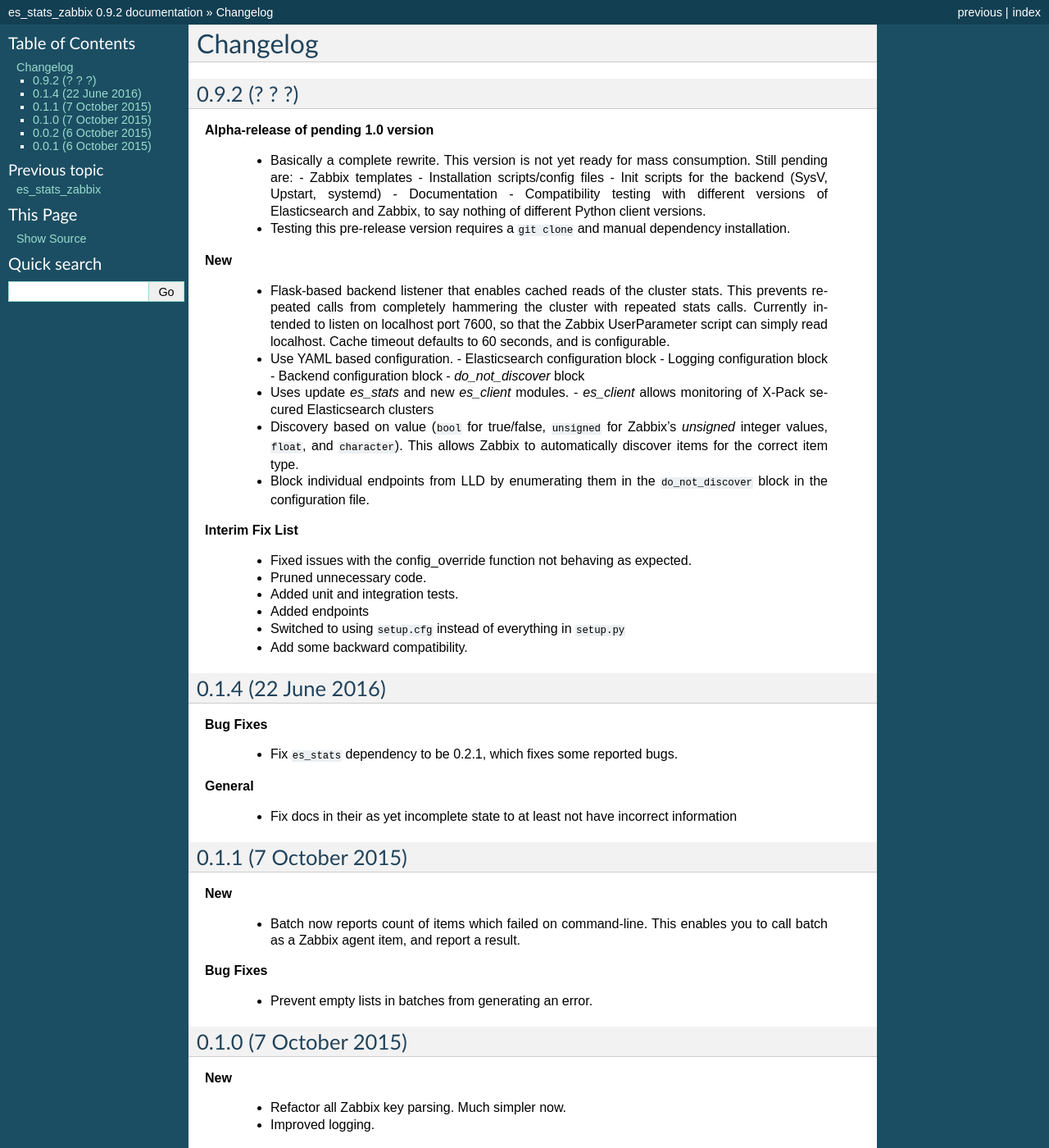
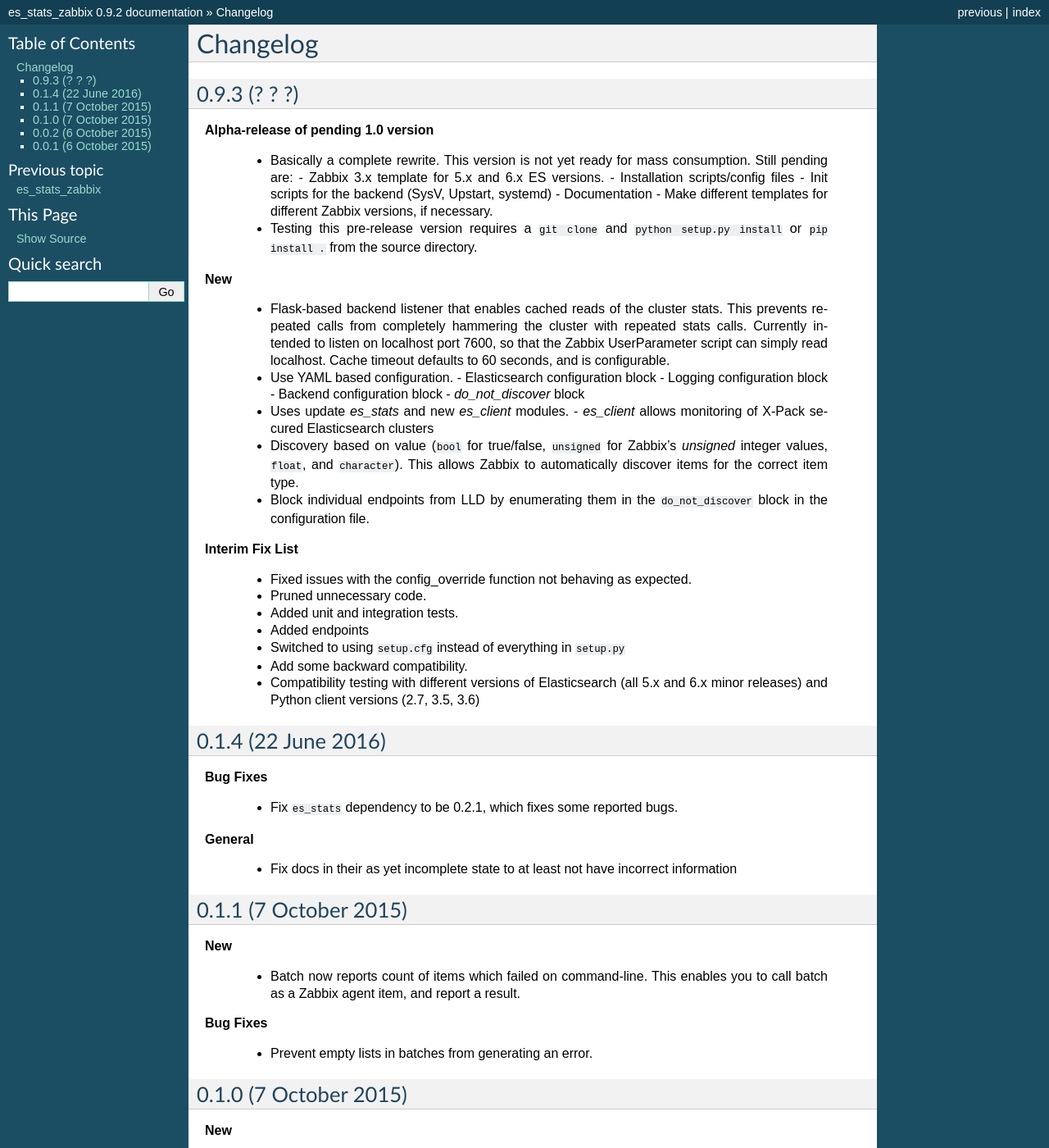
Before and after one commit to untergeek/es_stats_zabbix, a Sphinx documentation site: the page built from docs/Changelog.rst, in a window 1280 px wide and 1400 px high. Shown: the whole window at 82% size. Built offline with Sphinx 7.4.7, drawn with Linux system fonts in a browser that asks for light colours.

Commit message:
Update Changelog and MANIFEST.in

```diff
--- a/docs/Changelog.rst
+++ b/docs/Changelog.rst
@@ -3,21 +3,20 @@
 Changelog
 =========
 
-0.9.2 (? ? ?)
+0.9.3 (? ? ?)
 -------------
 
 **Alpha-release of pending 1.0 version**
 
   * Basically a complete rewrite.  This version is not yet ready for mass
     consumption.  Still pending are:
-    - Zabbix templates
+    - Zabbix 3.x template for 5.x and 6.x ES versions.
     - Installation scripts/config files
     - Init scripts for the backend (SysV, Upstart, systemd)
     - Documentation
-    - Compatibility testing with different versions of Elasticsearch and
-    Zabbix, to say nothing of different Python client versions.
-  * Testing this pre-release version requires a ``git clone`` and manual
-    dependency installation.
+    - Make different templates for different Zabbix versions, if necessary.
+  * Testing this pre-release version requires a ``git clone`` and
+    ``python setup.py install`` or ``pip install .`` from the source directory.
 
 **New**
 
@@ -47,6 +46,8 @@
   * Added endpoints
   * Switched to using ``setup.cfg`` instead of everything in ``setup.py``
   * Add some backward compatibility.
+  * Compatibility testing with different versions of Elasticsearch (all 5.x and
+    6.x minor releases) and Python client versions (2.7, 3.5, 3.6)
 
 0.1.4 (22 June 2016)
 --------------------
```
Also changed, not shown: 1 other file.
